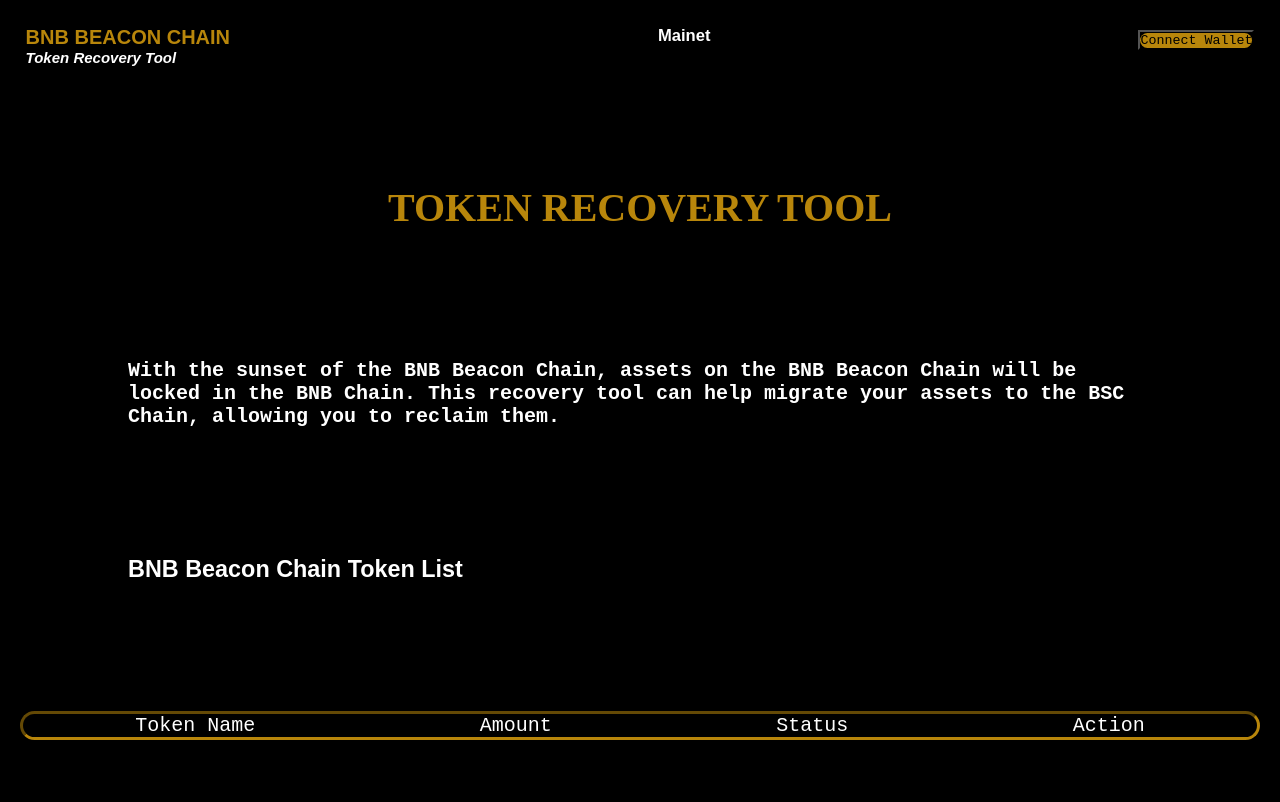
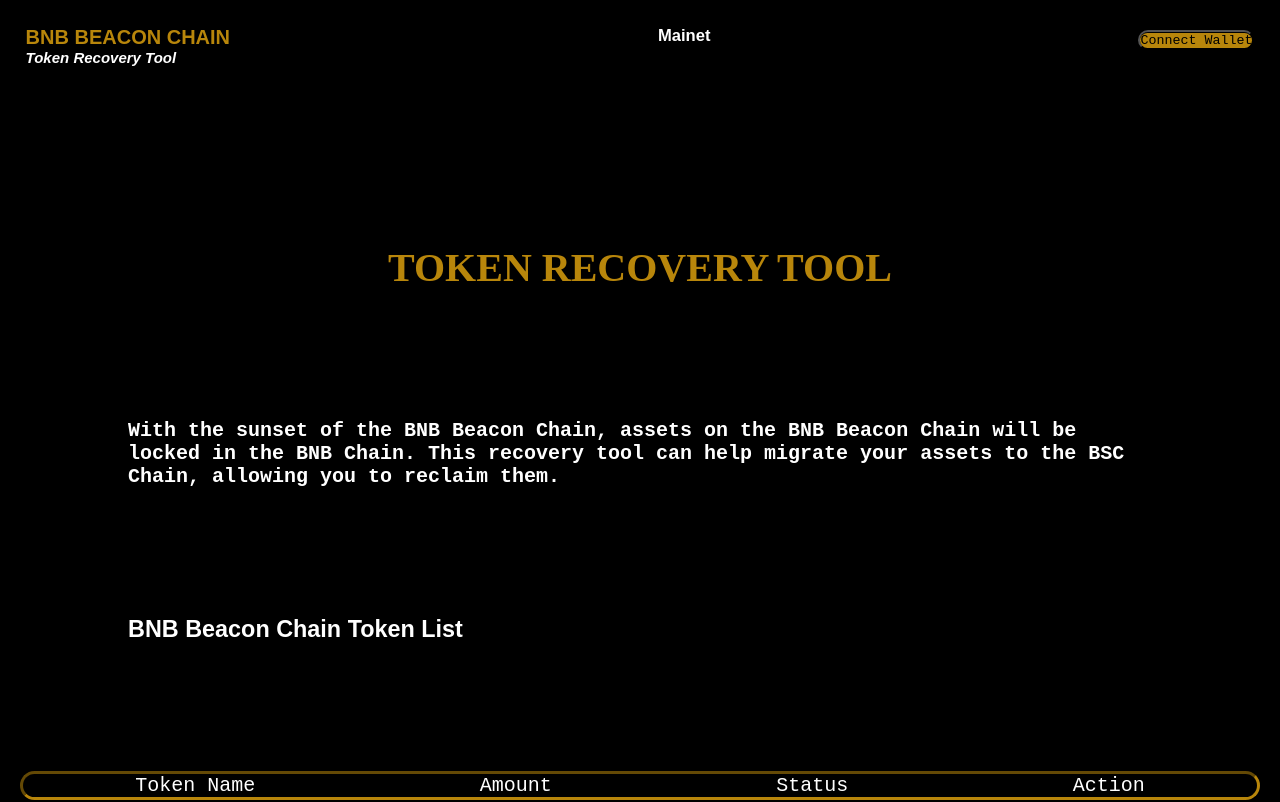
Before and after one commit to activeuse/nnoks-bnbdapps, a plain HTML site: page index.html in a window 1280 px wide. Shown: the top 802 px of the page. Drawn offline with nearby package versions, Linux system fonts and the light colour scheme.

Commit message:
Add files via upload

```diff
--- a/index.css
+++ b/index.css
@@ -14,7 +14,7 @@
 	justify-content: space-between;
 	margin: 2%;
 	position: sticky;
-	height: 30px;
+	height: 90px;
 	top: 0;
 }
 
@@ -77,9 +77,13 @@
 	background-color: darkgoldenrod;
 	color: black;
 	font-family: monospace;
-	border-radius:10px;
+	border-radius:15px;
 	text-align: center;
 
+}
+
+button{
+	border-radius: 20px;
 }
  h6{
 	margin: 20px;
```
